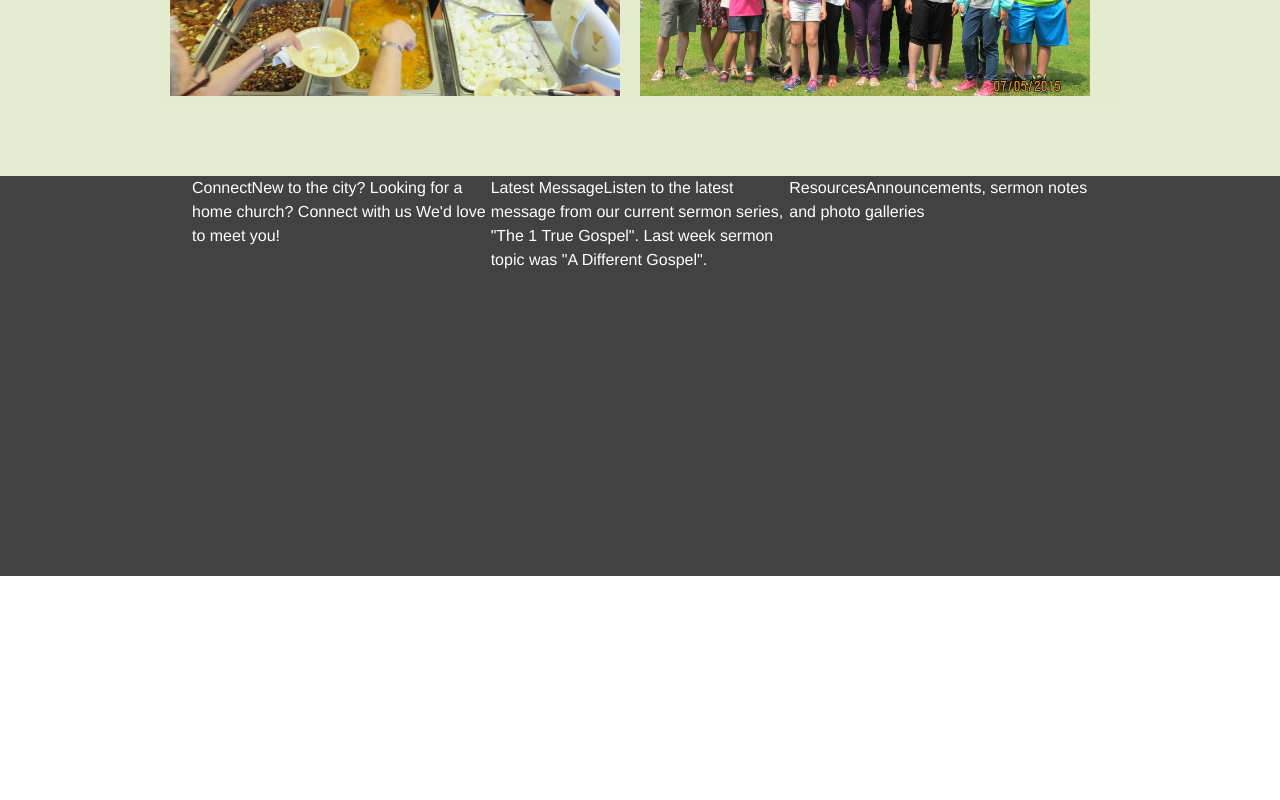
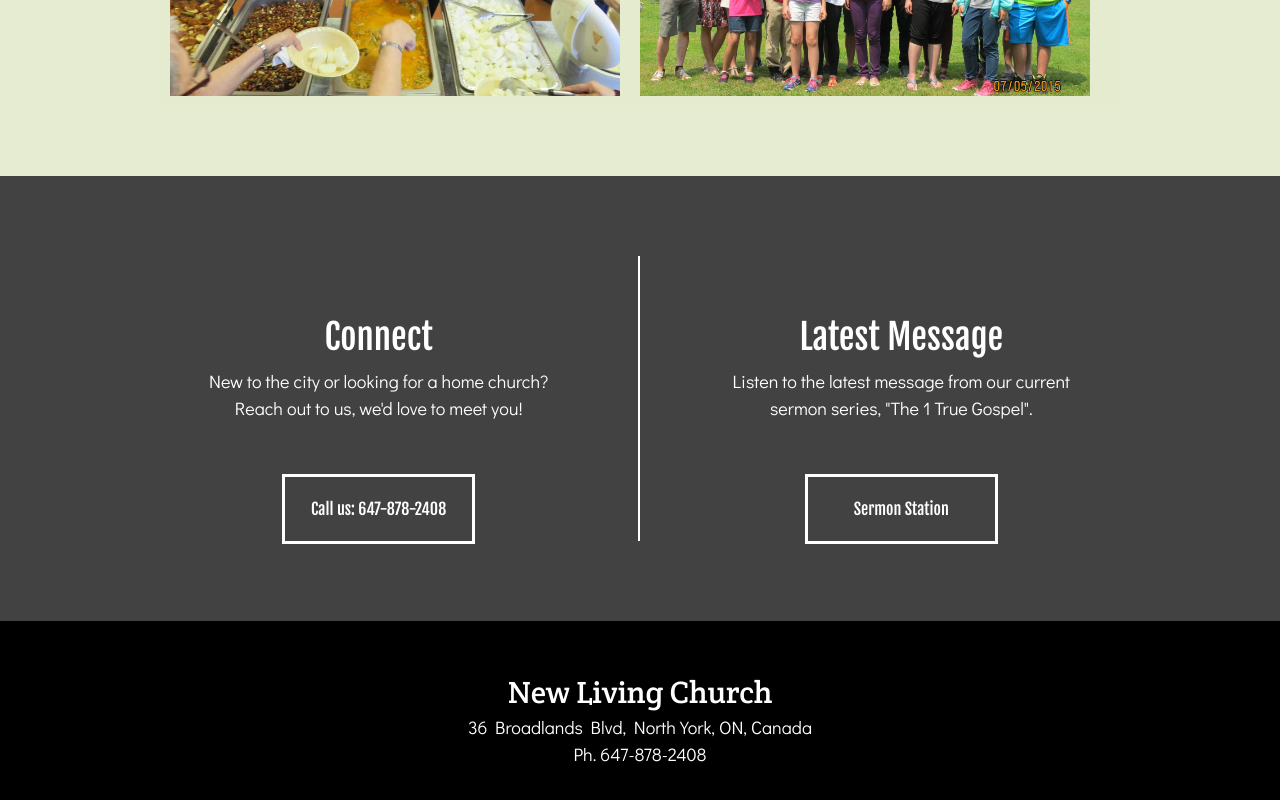
Before and after one commit to bobbajs/newlivingchurch, an Angular app: page / in a window 1280 px wide. Shown: the part 2902-3702 px from the top of the page. Before the commit the page ends 3478 px from the top, so only its background shows below. Built offline with nearby package versions, Linux system fonts and the light colour scheme.

Commit message:
add footer + action section

```diff
--- a/src/app/app.component.html
+++ b/src/app/app.component.html
@@ -54,19 +54,30 @@
     </div>
 </section>
 <section class="actions">
-  <div class="grid-x">
-    <div class="small-4">
-      <span>Connect</span>
-      <span>New to the city? Looking for a home church? Connect with us We'd love to meet you!</span>
+  <div class="grid-x text">
+    <div class="small-5">
+      <span class="big">Connect</span>
+      <span class="small">New to the city or looking for a home church? <br/> Reach out to us,  we'd love to meet you! <br/></span>
+      <div class="action-box">
+        <a>Call us: 647-878-2408</a>
+      </div>
     </div>
-    <div class="small-4">
-      <span>Latest Message</span>
-      <span>Listen to the latest message from our current sermon series, "The 1 True Gospel". Last week sermon topic was "A Different Gospel".</span>
+    <div class="small-1 liner"></div>
+    <div class="small-1"></div>
+    <div class="small-5">
+      <span class="big">Latest Message</span>
+      <span class="small">Listen to the latest message from our current sermon series, "The 1 True Gospel".</span>
+      <div class="action-box">
+        <a>Sermon Station</a>
+      </div>
     </div>
-    <div class="small-4">
-      <span>Resources</span>
-      <span>Announcements, sermon notes and photo galleries</span>
-    </div>
+  </div>
+</section>
+<section class="footer">
+  <div class="text">
+    <h3>New Living Church</h3>
+    <span class="small">36 Broadlands Blvd, North York, ON, Canada <br/></span>
+    <span class="small">Ph. 647-878-2408</span>
   </div>
 </section>
 
--- a/src/app/app.component.scss
+++ b/src/app/app.component.scss
@@ -116,13 +116,68 @@
 }
 
 .actions {
-    height: 400px;
+    height: auto;
     background: hsl(0, 0%, 26%);
     color: white;
 
     .grid-x {
         width: 70%;
         margin: auto;
+        height: 100%;
+
+        padding: 80px 0;
+
+        * {
+            display: block;
+        }
+
+        .liner {
+            border-right: solid 2px;
+        }
 
     }
+
+    .text {
+        background: none;
+
+        .big, .small {
+            color: white;
+            text-shadow: none;
+        }
+
+        .action-box {
+            width: 50%;
+            text-align: center;
+            outline: solid 3px;
+            padding: 20px;
+            margin: auto;
+
+            a {
+                color: white;
+            }
+        }
+    }
 }
+
+.footer {
+    height: 200px;
+    padding: 50px;
+    background: black;
+
+    .text {
+        background: none;
+        color: white;
+        text-align: center;
+
+        .small {
+            color: white;
+            text-shadow: none;
+            padding: 0px;
+        }
+
+        h3 {
+            font-family: 'Crete Round', Serif;
+            margin: 0px;
+        }
+    }
+}
```
